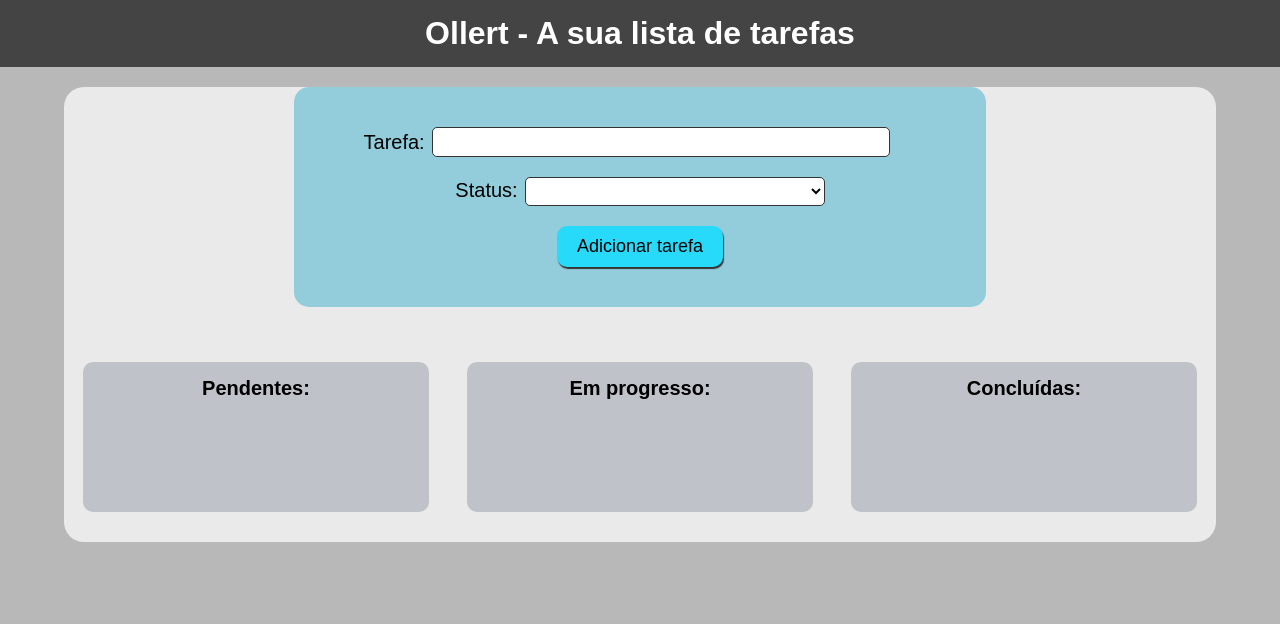
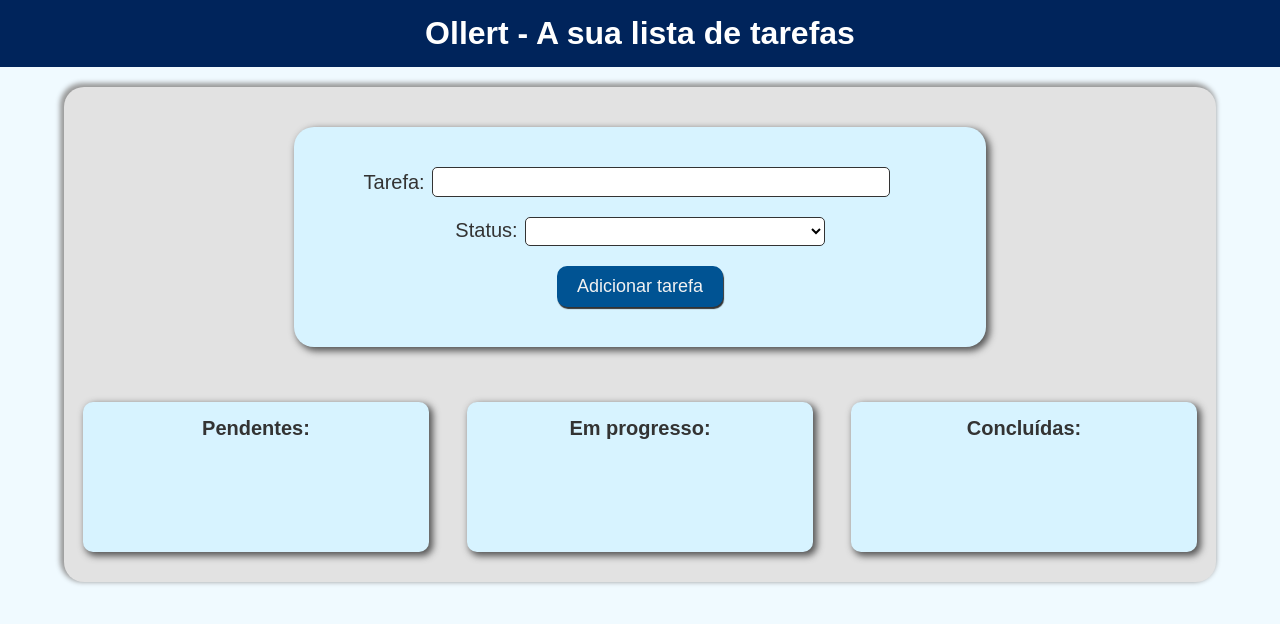
Before and after one commit to diego-rib/ollert, a React (Create React App) app in the folder frontend/: page / in a window 1280 px wide. Shown: the top 624 px of the page. Built offline with nearby package versions, Linux system fonts and the light colour scheme; no server answers.

Commit message:
style: adicionadas cores para a aplicaçao

```diff
--- a/frontend/src/Components/Board/styles.css
+++ b/frontend/src/Components/Board/styles.css
@@ -1,8 +1,11 @@
 .boardWrapper {
-  background-color: rgba(255, 255, 255, 0.7);
+  background-color: #e2e2e2;
   border: none;
   border-radius: 20px;
+  box-shadow: -2px -2px 5px 2px #999;
+  color: #f2f2f2;
   margin: 20px auto 0;
+  padding-top: 10px;
   width: 90%;
 }
 
@@ -21,9 +24,10 @@
 
 .boardColumn {
   align-items: center;
-  background-color: rgba(48, 61, 88, 0.233);
+  background-color: #d7f3ff;
   border: none;
   border-radius: 10px;
+  box-shadow: 3px 3px 7px 1px #555;
   display: flex;
   flex-direction: column;
   margin: 5px;
@@ -34,6 +38,7 @@
 }
 
 .boardColumnTitle {
+  color: #333;
   font-size: 20px;
   margin: 15px;
 }
--- a/frontend/src/Components/Cards/styles.css
+++ b/frontend/src/Components/Cards/styles.css
@@ -1,7 +1,7 @@
 .cardWrapper {
-  background-color: rgba(255, 255, 255, 0.9);
+  background-color: #00245b;
   border-radius: 10px;
-  color: inherit;
+  color: #f2f2f2;
   margin: 5px 0 20px;
   padding: 10px 20px;
   text-decoration: none;
@@ -11,7 +11,3 @@
 .cardWrapper:hover {
   filter: brightness(0.97);
 }
-
-.cardInfo {
-
-}
--- a/frontend/src/Components/Header/styles.css
+++ b/frontend/src/Components/Header/styles.css
@@ -1,6 +1,6 @@
 .headerWrapper {
   width: 100%;
-  background-color: #444;
+  background-color: #00245b;
 }
 
 .headerTitle {
--- a/frontend/src/Components/NewTaskForm/styles.css
+++ b/frontend/src/Components/NewTaskForm/styles.css
@@ -1,11 +1,13 @@
 .newTaskForm {
   align-items: center;
-  background: rgba(91, 185, 209, 0.6);
+  background-color: #d7f3ff;
   border: none;
-  border-radius: 15px;
+  border-radius: 20px;
+  box-shadow: 3px 3px 7px 1px #555;
+  color: #333;
   display: flex;
   flex-direction: column;
-  margin: 10px auto 50px;
+  margin: 30px auto 50px;
   padding: 20px 0 40px;
   position: relative;
   width: 60%;
@@ -47,17 +49,18 @@
 }
 
 .newTaskButton {
-  background: rgb(39, 218, 250);
+  background: #005393;
   border: none;
   border-radius: 10px;
   box-shadow: 1px 2px 1px #333;
+  color: #f2f2f2;
   cursor: pointer;
   font-size: 18px;
   padding: 10px 20px;
 }
 
 .newTaskErrorMessage {
-  background-color: rgba(255, 0, 0, 0.6);
+  background-color: rgba(255, 0, 0, 0.8);
   border: none;
   border-radius: 5px;
   color: white;
--- a/frontend/src/styles.css
+++ b/frontend/src/styles.css
@@ -5,5 +5,5 @@
 }
 
 body {
-  background-color: rgb(184, 184, 184);
+  background-color: #f0faff;
 }
```
